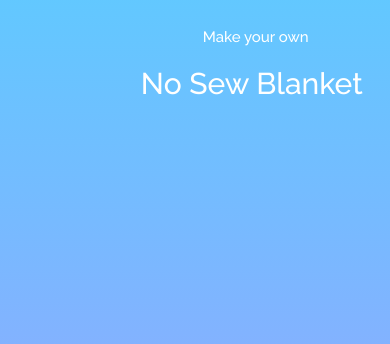
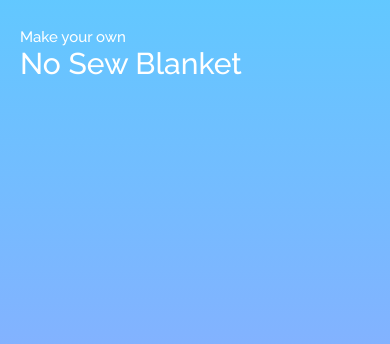
Before and after one commit to michelle-pine/BlanketsForBoston, a plain HTML site: page index.html in a window 390 px wide. Shown: the part 1690-2034 px from the top of the page. Drawn offline with Linux system fonts and the light colour scheme.

Commit message:
Update main.css

```diff
--- a/main.css
+++ b/main.css
@@ -229,9 +229,8 @@ nav {
   font-size: 1.7vw;
 }
 
-.text_link a:hover {
+.text_link a:hover, .text_link3 a:hover {
   color: #838383;
-  ;
 }
 
 i {
@@ -303,7 +302,7 @@ i {
   margin-left: 10%;
 }
 
-@media screen and (max-width: 400px) {
+@media screen and (max-width: 500px) {
   .title,
   .title2,
   .title3,
@@ -355,7 +354,7 @@ i {
     background: white;
   }
   .title2 {
-    margin-left: 22%;
+    margin-left: 20%;
     max-width: 100%;
     background: white;
     -moz-transition-duration: 0.4s;
@@ -394,7 +393,13 @@ i {
     color:white;
     background:transparent;
     width:80vw;
-    marign-left:0px;
+    text-align:left;
+    margin-left:0px;
+    margin-left:10px;
+  }
+
+  .slideshowPanel .title2 {
+    margin-top:-20px;
   }
 }
 
@@ -604,7 +609,7 @@ section {
   }
 }
 
-@media screen and (max-width: 800px) {
+@media screen and (max-width: 900px) {
   section {
     width: 80%;
     max-width: 80vw;
```
